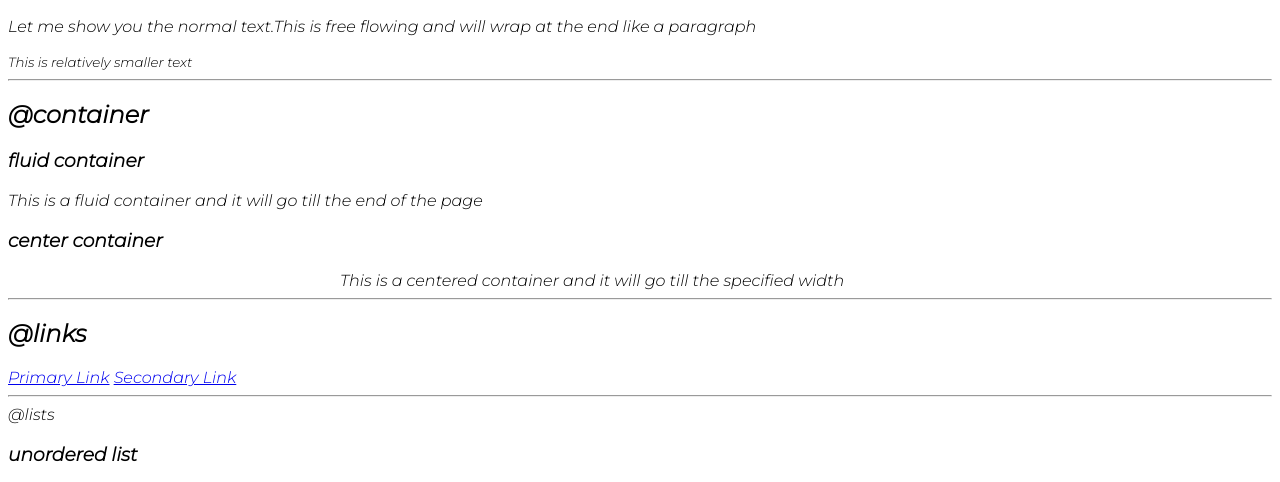
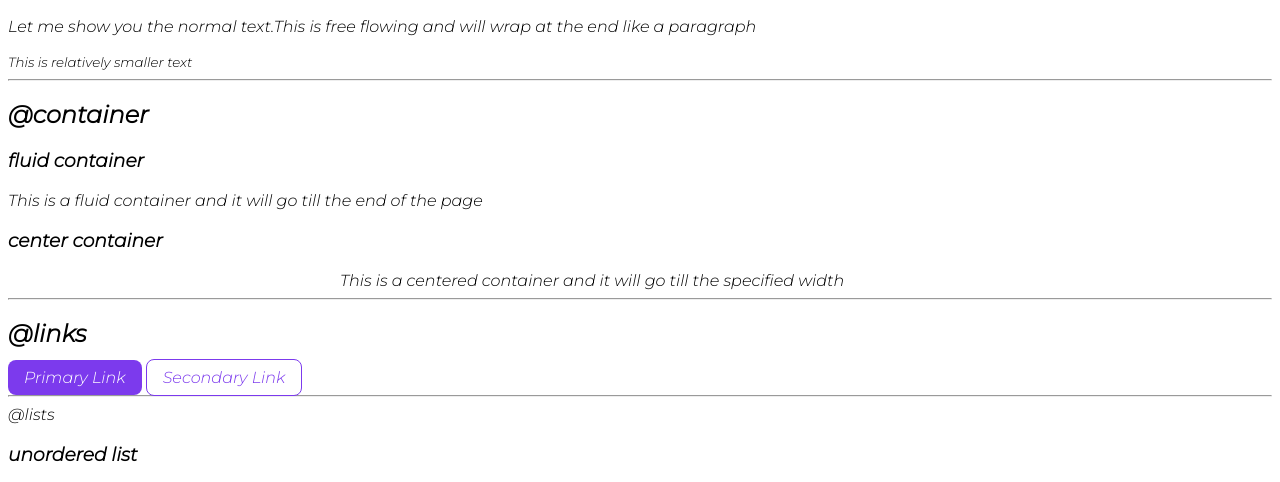
Before and after one commit to iAbhishekPundir/neogcamp-lessons, a plain HTML site: page index.html in a window 1280 px wide. Shown: the part 282-764 px from the top of the page. Drawn offline with Linux system fonts and the light colour scheme.

Commit message:
links update

```diff
--- a/index.html
+++ b/index.html
@@ -42,8 +42,8 @@
     <hr />
     <h2>@links</h2>
 
-    <a href="/">Primary Link</a>
-    <a href="/">Secondary Link</a>
+    <a class="link link-primary" href="/">Primary Link</a>
+    <a class="link link-secondary" href="/">Secondary Link</a>
 
     <hr />
 
--- a/styles.css
+++ b/styles.css
@@ -1,15 +1,36 @@
 @import url('https://fonts.googleapis.com/css2?family=Montserrat:ital,wght@1,300&display=swap');
 
+:root{
+    --primary-color: #7C3AED;
+}
 body{
     font-family: 'Montserrat', sans-serif;
 }
 
 /* container */
 .container{
-    padding-left: 1rem;
-    padding-right: 1rem;
+    padding: 0rem 1rem;
 }
 .container-center{
     max-width: 600px;
     margin: auto;
 }
+
+/* links */
+
+.link{
+    text-decoration: none;
+    padding: 0.5rem 1rem
+}
+
+.link-primary{
+    background-color:var(--primary-color) ;
+    border-radius: 0.5rem;
+    color: white;
+}
+
+.link-secondary{
+    color: var(--primary-color);
+    border-radius: 0.5rem;
+    border: 1px solid var(--primary-color);
+}
```
